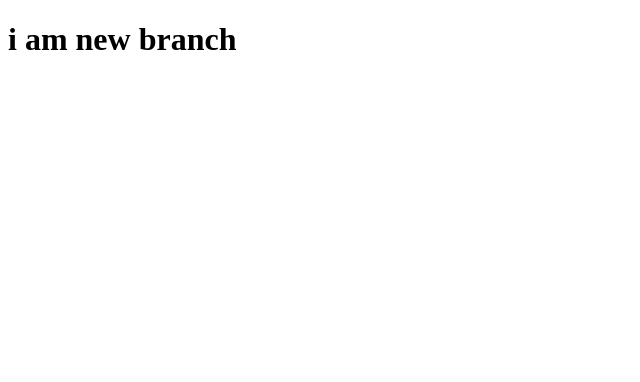
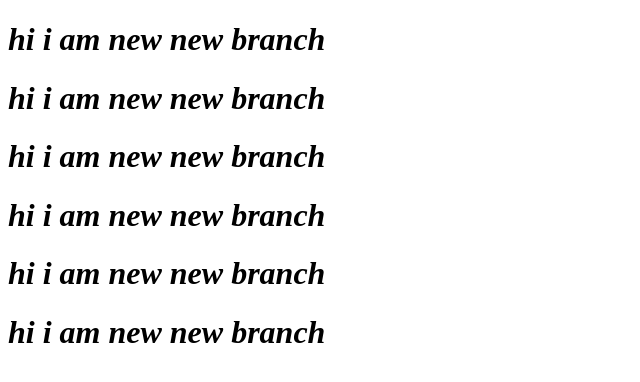
Before and after one commit to aburiro/Learning_Git, a plain HTML site: page index.html in a window 1280 px wide. Shown: the whole page, without its empty margins (0-640 px from the left). Drawn offline with Linux system fonts and the light colour scheme.

Commit message:
updatd NEW BRANCH

```diff
--- a/index.html
+++ b/index.html
@@ -6,6 +6,11 @@
     <title>Document</title>
 </head>
 <body>
-   <h1> i am new branch </h1>
+    <h1><i> hi i am new new branch <i></h1>
+        <h1><i> hi i am new new branch <i></h1>
+        <h1><i> hi i am new  new branch <i></h1>
+        <h1><i> hi i am new new branch <i></h1>
+        <h1><i> hi i am new new branch <i></h1>
+        <h1><i> hi i am new new branch <i></h1>
 </body>
 </html>
```
